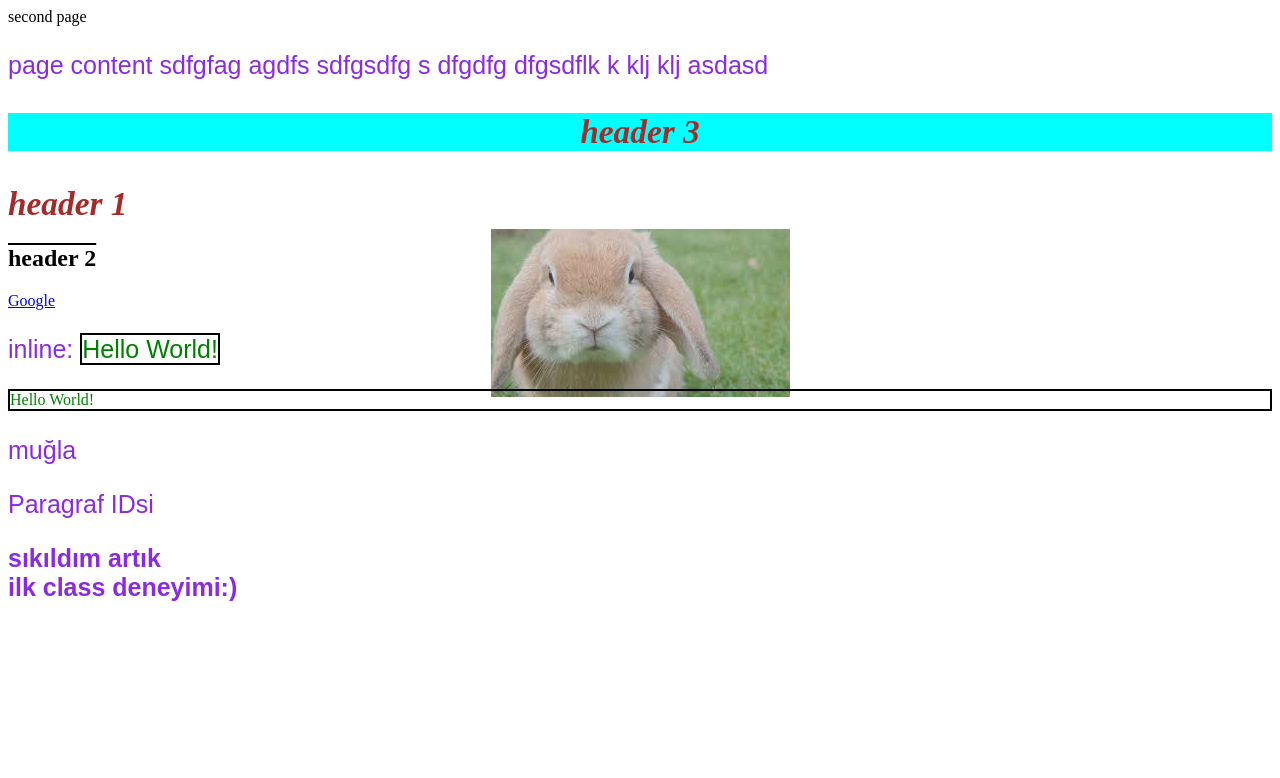
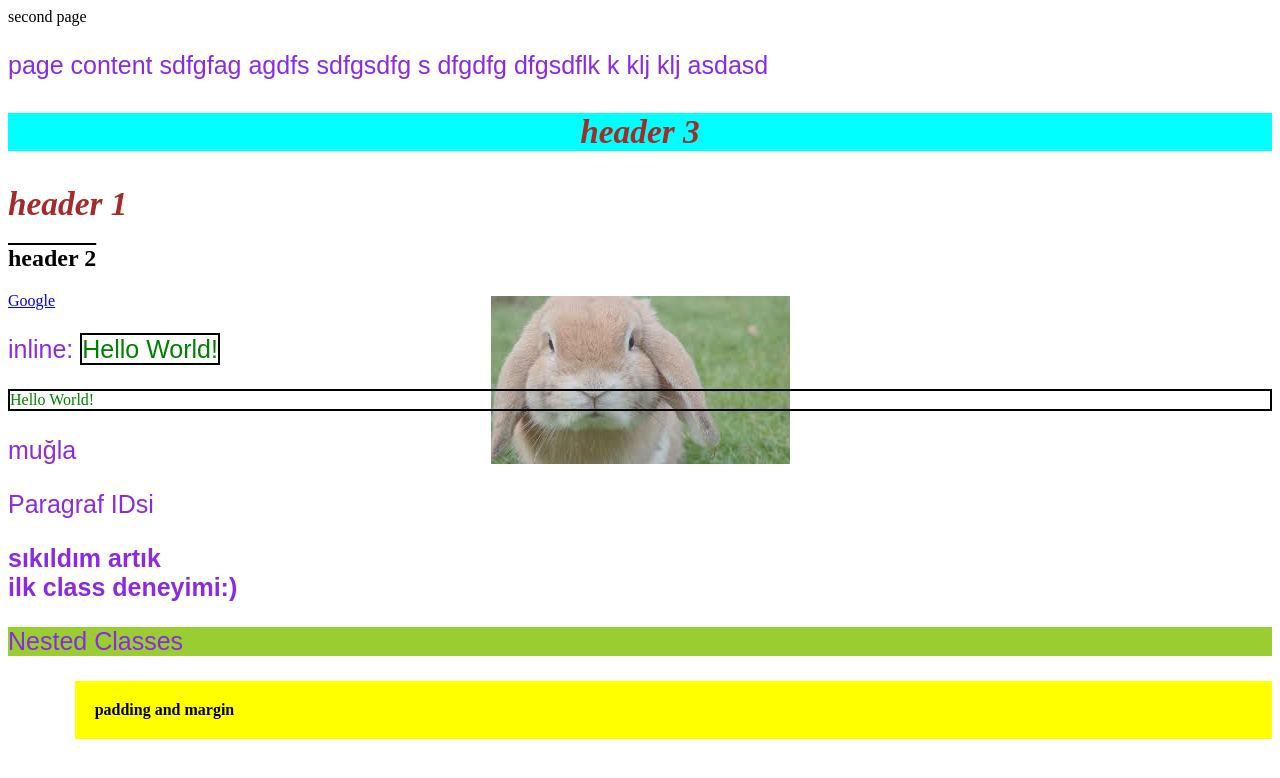
Before and after one commit to AEKurekci/Dynamic-Web-Programming, a PHP site: page /page2.html in a window 1280 px wide. Shown: the top 778 px of the page. Run offline with PHP 8.4, Linux system fonts and the light colour scheme.

Commit message:
html/css

```diff
--- a/Lec1/CSSFile.css
+++ b/Lec1/CSSFile.css
@@ -23,6 +23,11 @@ h3{
 blockquote{
     text-align: justify;
 }
+h4{
+    padding: 20px;
+    background-color: yellow;
+    margin-left: 50pt;
+}
 
 h2{
     text-decoration: overline;
@@ -44,3 +49,6 @@ with classes we specified our tags
 .firstClass{
     font-weight: bold;
 }
+.secondClass{
+    background-color: yellowgreen;
+}
--- a/Lec1/page2.html
+++ b/Lec1/page2.html
@@ -25,5 +25,7 @@
 
     <p class="firstClass">sıkıldım artık<br />
         ilk class deneyimi:)
+        <p class="secondClass"> Nested Classes</p>
     </p>
+    <h4>padding and margin</h4>
 </html>
```
